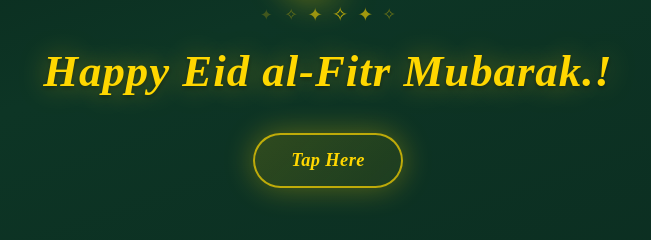
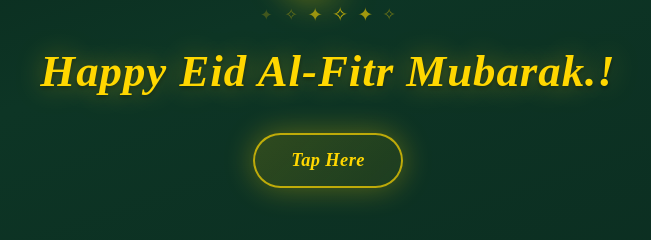
Before and after one commit to jufrysiregar/eidmubarak2026, a plain HTML site: page index.html in a window 1280 px wide. Shown: the part 342-582 px from the top of the page, 312-963 px from the left. Drawn offline with Linux system fonts and the light colour scheme.

Commit message:
Update index.html

```diff
--- a/index.html
+++ b/index.html
@@ -19,7 +19,7 @@
             <span>✦</span><span>✧</span><span>✦</span>
             <span>✧</span><span>✦</span><span>✧</span>
         </div>
-        <h1 class="splash-title splash-eid">Happy Eid al-Fitr Mubarak.!</h1>
+        <h1 class="splash-title splash-eid">Happy Eid Al-Fitr Mubarak.!</h1>
         <button class="splash-btn" id="splashBtn">
             <span><b><i>Tap Here</i></b></span>
         </button>
```
